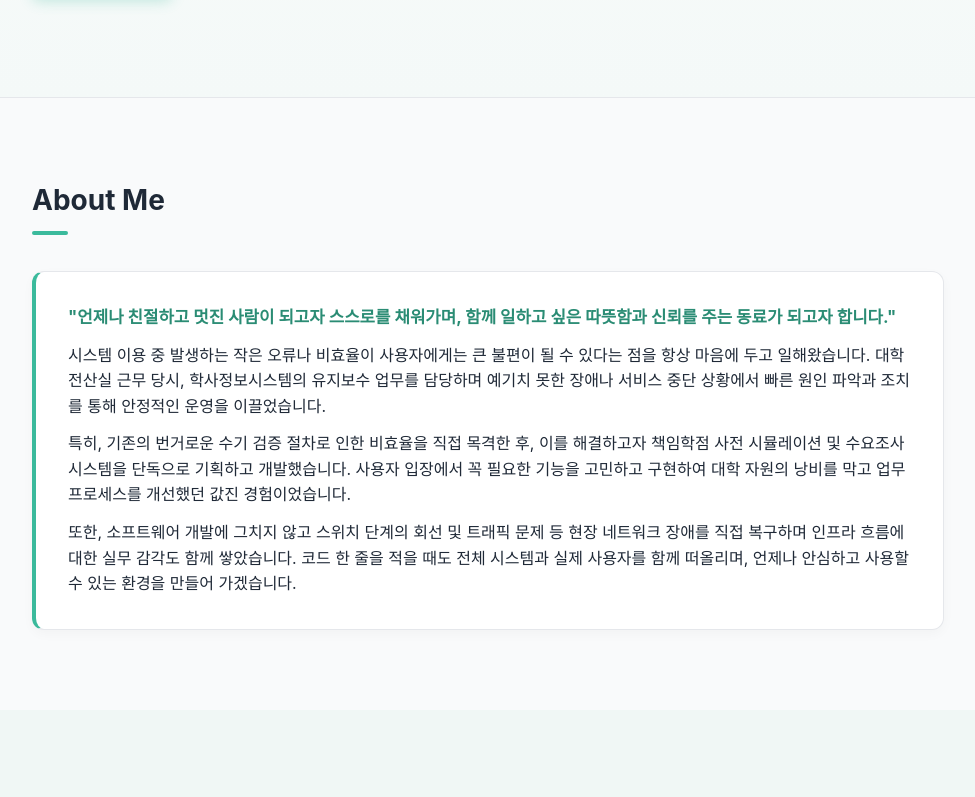
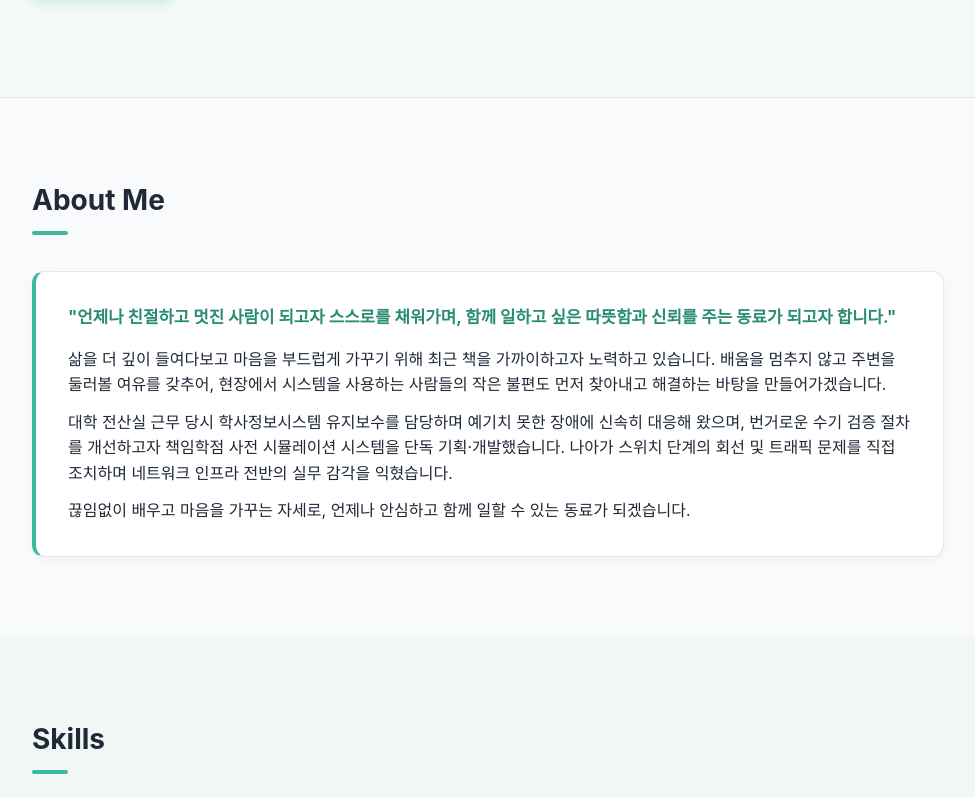
Before and after one commit to lee5299/portfolio, a plain HTML site: page index.html in a window 1280 px wide. Shown: the part 446-1243 px from the top of the page, without its empty margins (152-1127 px from the left). Drawn offline with Linux system fonts and the light colour scheme.

Commit message:
Revise content and style in About Me section
Updated the content and formatting of the 'About Me' section.

```diff
--- a/index.html
+++ b/index.html
@@ -42,21 +42,21 @@
     <div class="container fade-in">
       <h3 class="section-title">About Me</h3>
       <div class="about-card">
-        <p style="font-size: 1.05rem; font-weight: 700; color: var(--mint-dark); margin-bottom: 12px;">
+        <p style="font-size: 1.05rem; font-weight: 700; color: var(--mint-dark); margin-bottom: 16px;">
           "언제나 친절하고 멋진 사람이 되고자 스스로를 채워가며, 함께 일하고 싶은 따뜻함과 신뢰를 주는 동료가 되고자 합니다."
         </p>
         <p style="margin-bottom: 12px;">
-          시스템 이용 중 발생하는 작은 오류나 비효율이 사용자에게는 큰 불편이 될 수 있다는 점을 항상 마음에 두고 일해왔습니다. 대학 전산실 근무 당시, 학사정보시스템의 유지보수 업무를 담당하며 예기치 못한 장애나 서비스 중단 상황에서 빠른 원인 파악과 조치를 통해 안정적인 운영을 이끌었습니다.
+          삶을 더 깊이 들여다보고 마음을 부드럽게 가꾸기 위해 최근 책을 가까이하고자 노력하고 있습니다. 배움을 멈추지 않고 주변을 둘러볼 여유를 갖추어, 현장에서 시스템을 사용하는 사람들의 작은 불편도 먼저 찾아내고 해결하는 바탕을 만들어가겠습니다.
         </p>
         <p style="margin-bottom: 12px;">
-          특히, 기존의 번거로운 수기 검증 절차로 인한 비효율을 직접 목격한 후, 이를 해결하고자 책임학점 사전 시뮬레이션 및 수요조사 시스템을 단독으로 기획하고 개발했습니다. 사용자 입장에서 꼭 필요한 기능을 고민하고 구현하여 대학 자원의 낭비를 막고 업무 프로세스를 개선했던 값진 경험이었습니다.
+          대학 전산실 근무 당시 학사정보시스템 유지보수를 담당하며 예기치 못한 장애에 신속히 대응해 왔으며, 번거로운 수기 검증 절차를 개선하고자 책임학점 사전 시뮬레이션 시스템을 단독 기획·개발했습니다. 나아가 스위치 단계의 회선 및 트래픽 문제를 직접 조치하며 네트워크 인프라 전반의 실무 감각을 익혔습니다.
         </p>
         <p>
-          또한, 소프트웨어 개발에 그치지 않고 스위치 단계의 회선 및 트래픽 문제 등 현장 네트워크 장애를 직접 복구하며 인프라 흐름에 대한 실무 감각도 함께 쌓았습니다. 코드 한 줄을 적을 때도 전체 시스템과 실제 사용자를 함께 떠올리며, 언제나 안심하고 사용할 수 있는 환경을 만들어 가겠습니다.
+          끊임없이 배우고 마음을 가꾸는 자세로, 언제나 안심하고 함께 일할 수 있는 동료가 되겠습니다.
         </p>
       </div>
     </div>
-  </section>
+</section>
 
   <!-- Skills Section -->
   <section id="skills" class="section bg-light">
```
